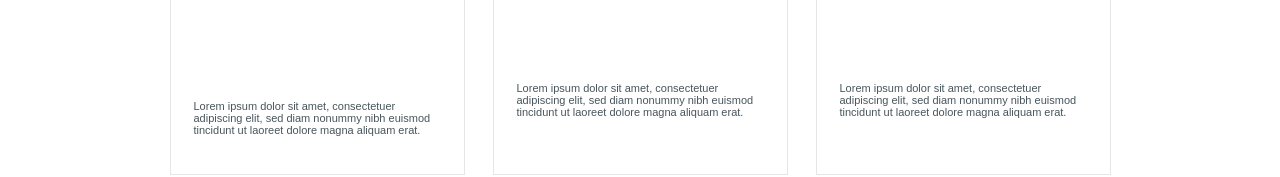
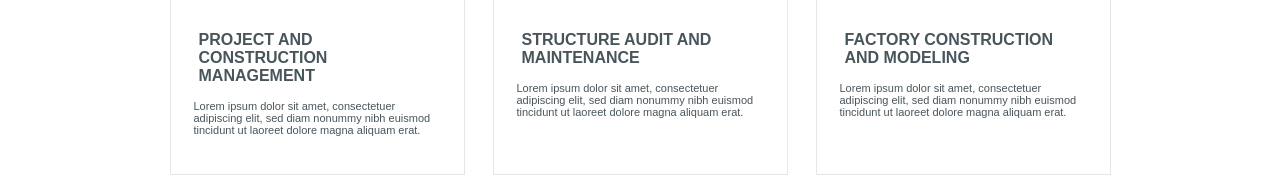
Before and after one commit to IslamTashiev/konstructor-template, a plain HTML site: page index.html in a window 1280 px wide. Shown: the part 1623-1800 px from the top of the page. Drawn offline with Linux system fonts and the light colour scheme; a web font is replaced by a local one.

Commit message:
new edits

```diff
--- a/index.html
+++ b/index.html
@@ -61,19 +61,19 @@
             <div class="centerMainContent">
                 <div>
                     <img src="./assets/icons/Bitmap.svg" alt="">
-                    <h4>PROJECT AND CONSTRUCTION MANAGEMENT</h4>
+                    <h4 style="color: #48555B;">PROJECT AND CONSTRUCTION MANAGEMENT</h4>
                     <p>Lorem ipsum dolor sit amet, consectetuer adipiscing elit, sed diam nonummy nibh euismod tincidunt
                         ut laoreet dolore magna aliquam erat.</p>
                 </div>
                 <div>
                     <img src="./assets/icons/Bitmap (1).svg" alt="">
-                    <h4>STRUCTURE AUDIT AND MAINTENANCE</h4>
+                    <h4 style="color: #48555B;">STRUCTURE AUDIT AND MAINTENANCE</h4>
                     <p>Lorem ipsum dolor sit amet, consectetuer adipiscing elit, sed diam nonummy nibh euismod tincidunt
                         ut laoreet dolore magna aliquam erat.</p>
                 </div>
                 <div>
                     <img src="./assets/icons/Bitmap (2).svg" alt="">
-                    <h4>FACTORY CONSTRUCTION AND MODELING</h4>
+                    <h4 style="color: #48555B;">FACTORY CONSTRUCTION AND MODELING</h4>
                     <p>Lorem ipsum dolor sit amet, consectetuer adipiscing elit, sed diam nonummy nibh euismod tincidunt
                         ut laoreet dolore magna aliquam erat.</p>
                 </div>
```
